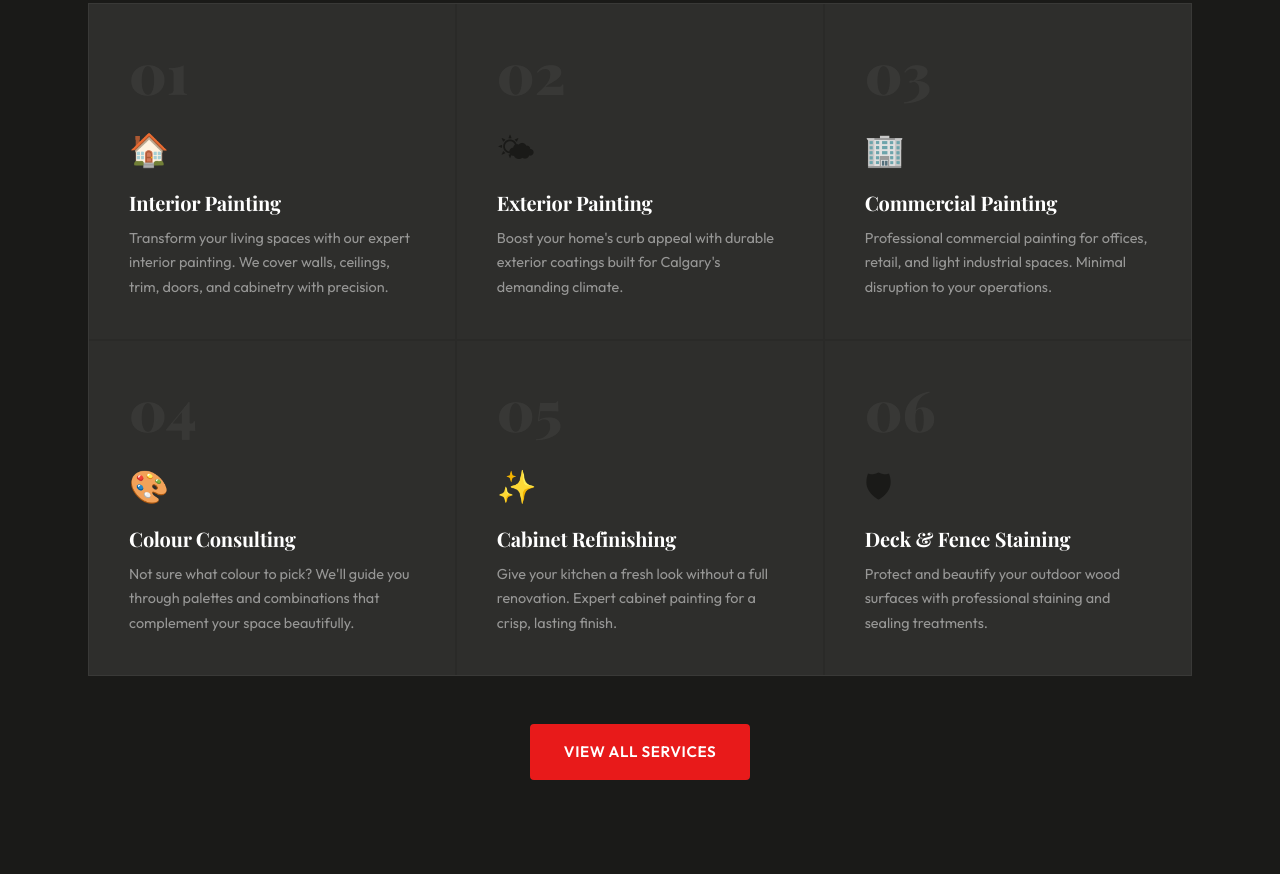
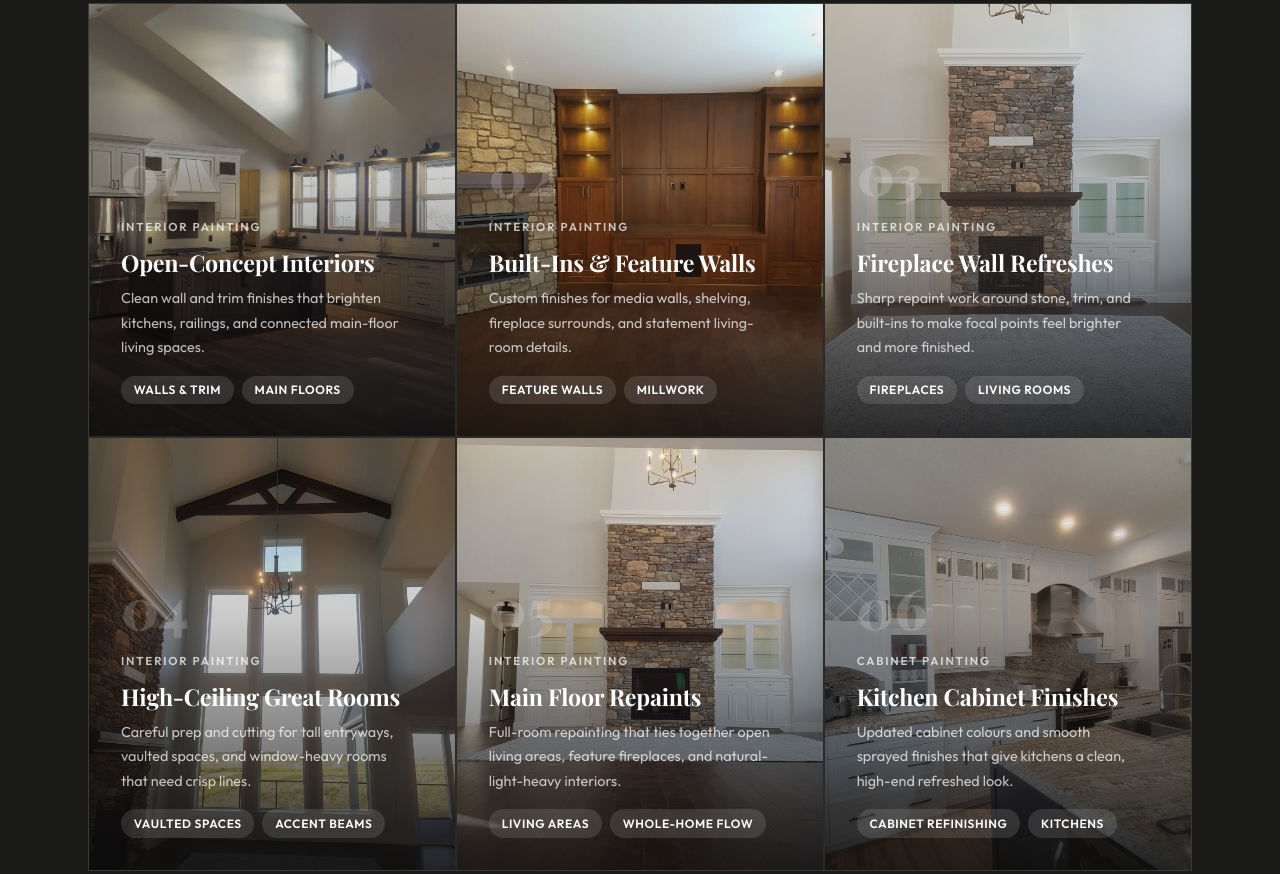
Before and after one commit to Tekknobot/luso-redesign, a plain HTML site: page index.html in a window 1280 px wide. Shown: the part 2461-3335 px from the top of the page. Drawn offline with nearby package versions, Linux system fonts and the light colour scheme.

Commit message:
Add photos to services gallery.

```diff
--- a/css/style.css
+++ b/css/style.css
@@ -474,6 +474,69 @@ img { max-width: 100%; display: block; }
 .service-card h3 { color: #fff; font-size: 1.25rem; margin-bottom: 0.75rem; }
 .service-card p { color: rgba(255,255,255,0.5); font-size: 0.9rem; line-height: 1.7; }
 
+
+.service-card--photo {
+  padding: 0;
+  min-height: 27rem;
+  display: flex;
+  align-items: flex-end;
+  background: #161614;
+}
+.service-card--photo .service-card__media {
+  position: absolute;
+  inset: 0;
+}
+.service-card--photo .service-card__media img {
+  width: 100%;
+  height: 100%;
+  object-fit: cover;
+  display: block;
+}
+.service-card--photo::after {
+  content: '';
+  position: absolute;
+  inset: 0;
+  background: linear-gradient(180deg, rgba(10,10,10,0.04) 0%, rgba(10,10,10,0.22) 42%, rgba(10,10,10,0.82) 100%);
+  pointer-events: none;
+}
+.service-card__content {
+  position: relative;
+  z-index: 2;
+  padding: 2rem;
+  width: 100%;
+}
+.service-card__eyebrow {
+  display: inline-block;
+  margin-bottom: 0.85rem;
+  font-size: 0.72rem;
+  font-weight: 700;
+  letter-spacing: 0.16em;
+  text-transform: uppercase;
+  color: rgba(255,255,255,0.72);
+}
+.service-card--photo .service-card__num {
+  color: rgba(255,255,255,0.18);
+  margin-bottom: 0.75rem;
+}
+.service-card--photo h3 {
+  font-size: 1.45rem;
+  margin-bottom: 0.65rem;
+}
+.service-card--photo p {
+  color: rgba(255,255,255,0.72);
+  max-width: 30ch;
+}
+.service-card__tags {
+  display: flex;
+  flex-wrap: wrap;
+  gap: 0.5rem;
+  margin-top: 1rem;
+}
+.service-card__tags .tag {
+  background: rgba(255,255,255,0.12);
+  color: #fff;
+}
+
 /* ---- WHY CHOOSE US ---- */
 .why-grid {
   display: grid; grid-template-columns: 1.1fr 1fr; gap: 5rem; align-items: center;
--- a/index.html
+++ b/index.html
@@ -145,42 +145,96 @@
         <p class="p-intro">From a single room refresh to a full commercial project, we deliver exceptional results every time.</p>
       </div>
       <div class="services__grid fade-up">
-        <div class="service-card">
+        <article class="service-card service-card--photo">
+          <div class="service-card__media">
+            <img src="images/services/20170216_092156.webp" alt="Freshly painted open-concept interior with kitchen and living area" />
+          </div>
+          <div class="service-card__content">
             <div class="service-card__num">01</div>
-          <span class="service-card__icon">🏠</span>
-          <h3>Interior Painting</h3>
-          <p>Transform your living spaces with our expert interior painting. We cover walls, ceilings, trim, doors, and cabinetry with precision.</p>
+            <span class="service-card__eyebrow">Interior Painting</span>
+            <h3>Open-Concept Interiors</h3>
+            <p>Clean wall and trim finishes that brighten kitchens, railings, and connected main-floor living spaces.</p>
+            <div class="service-card__tags">
+              <span class="tag">Walls & Trim</span>
+              <span class="tag">Main Floors</span>
             </div>
-        <div class="service-card">
+          </div>
+        </article>
+        <article class="service-card service-card--photo">
+          <div class="service-card__media">
+            <img src="images/services/20171103_092212.webp" alt="Living room with painted built-ins and stone fireplace feature wall" />
+          </div>
+          <div class="service-card__content">
             <div class="service-card__num">02</div>
-          <span class="service-card__icon">🌤</span>
-          <h3>Exterior Painting</h3>
-          <p>Boost your home's curb appeal with durable exterior coatings built for Calgary's demanding climate.</p>
+            <span class="service-card__eyebrow">Interior Painting</span>
+            <h3>Built-Ins & Feature Walls</h3>
+            <p>Custom finishes for media walls, shelving, fireplace surrounds, and statement living-room details.</p>
+            <div class="service-card__tags">
+              <span class="tag">Feature Walls</span>
+              <span class="tag">Millwork</span>
             </div>
-        <div class="service-card">
+          </div>
+        </article>
+        <article class="service-card service-card--photo">
+          <div class="service-card__media">
+            <img src="images/services/20190823_083235.webp" alt="Bright room with painted fireplace surround and built-in cabinetry" />
+          </div>
+          <div class="service-card__content">
             <div class="service-card__num">03</div>
-          <span class="service-card__icon">🏢</span>
-          <h3>Commercial Painting</h3>
-          <p>Professional commercial painting for offices, retail, and light industrial spaces. Minimal disruption to your operations.</p>
+            <span class="service-card__eyebrow">Interior Painting</span>
+            <h3>Fireplace Wall Refreshes</h3>
+            <p>Sharp repaint work around stone, trim, and built-ins to make focal points feel brighter and more finished.</p>
+            <div class="service-card__tags">
+              <span class="tag">Fireplaces</span>
+              <span class="tag">Living Rooms</span>
             </div>
-        <div class="service-card">
+          </div>
+        </article>
+        <article class="service-card service-card--photo">
+          <div class="service-card__media">
+            <img src="images/services/20190823_083320.webp" alt="Tall vaulted interior with large windows and freshly painted walls" />
+          </div>
+          <div class="service-card__content">
             <div class="service-card__num">04</div>
-          <span class="service-card__icon">🎨</span>
-          <h3>Colour Consulting</h3>
-          <p>Not sure what colour to pick? We'll guide you through palettes and combinations that complement your space beautifully.</p>
+            <span class="service-card__eyebrow">Interior Painting</span>
+            <h3>High-Ceiling Great Rooms</h3>
+            <p>Careful prep and cutting for tall entryways, vaulted spaces, and window-heavy rooms that need crisp lines.</p>
+            <div class="service-card__tags">
+              <span class="tag">Vaulted Spaces</span>
+              <span class="tag">Accent Beams</span>
             </div>
-        <div class="service-card">
+          </div>
+        </article>
+        <article class="service-card service-card--photo">
+          <div class="service-card__media">
+            <img src="images/services/20190823_083411.webp" alt="Wide main floor living room with fireplace and fresh interior paint" />
+          </div>
+          <div class="service-card__content">
             <div class="service-card__num">05</div>
-          <span class="service-card__icon">✨</span>
-          <h3>Cabinet Refinishing</h3>
-          <p>Give your kitchen a fresh look without a full renovation. Expert cabinet painting for a crisp, lasting finish.</p>
+            <span class="service-card__eyebrow">Interior Painting</span>
+            <h3>Main Floor Repaints</h3>
+            <p>Full-room repainting that ties together open living areas, feature fireplaces, and natural-light-heavy interiors.</p>
+            <div class="service-card__tags">
+              <span class="tag">Living Areas</span>
+              <span class="tag">Whole-Home Flow</span>
             </div>
-        <div class="service-card">
+          </div>
+        </article>
+        <article class="service-card service-card--photo">
+          <div class="service-card__media">
+            <img src="images/services/20240220_105309.webp" alt="Bright custom kitchen with painted cabinetry and island" />
+          </div>
+          <div class="service-card__content">
             <div class="service-card__num">06</div>
-          <span class="service-card__icon">🛡</span>
-          <h3>Deck & Fence Staining</h3>
-          <p>Protect and beautify your outdoor wood surfaces with professional staining and sealing treatments.</p>
+            <span class="service-card__eyebrow">Cabinet Painting</span>
+            <h3>Kitchen Cabinet Finishes</h3>
+            <p>Updated cabinet colours and smooth sprayed finishes that give kitchens a clean, high-end refreshed look.</p>
+            <div class="service-card__tags">
+              <span class="tag">Cabinet Refinishing</span>
+              <span class="tag">Kitchens</span>
             </div>
+          </div>
+        </article>
       </div>
       <div style="text-align:center;margin-top:3rem;" class="fade-up">
         <a href="services.html" class="btn btn-primary">View All Services</a>
```
Also changed, not shown: services.html (+13 -13 lines), images/services/20170216_092156.webp (added), images/services/20171103_092212.webp (added), images/services/20190823_083235.webp (added), images/services/20190823_083320.webp (added), images/services/20190823_083411.webp (added), images/services/20190823_083452.webp (added), images/services/20240220_105309.webp (added), 9 other files. Lines whose indentation alone changed are shown as unchanged.
